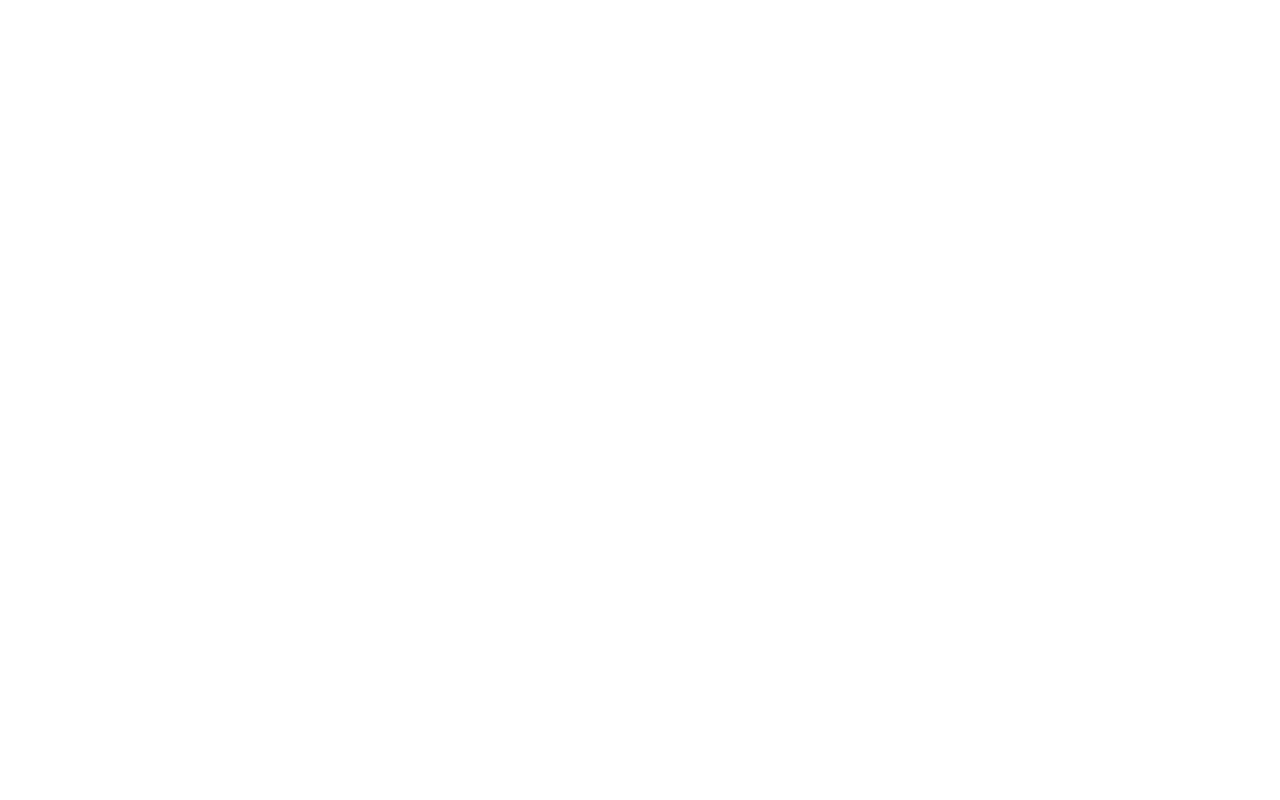
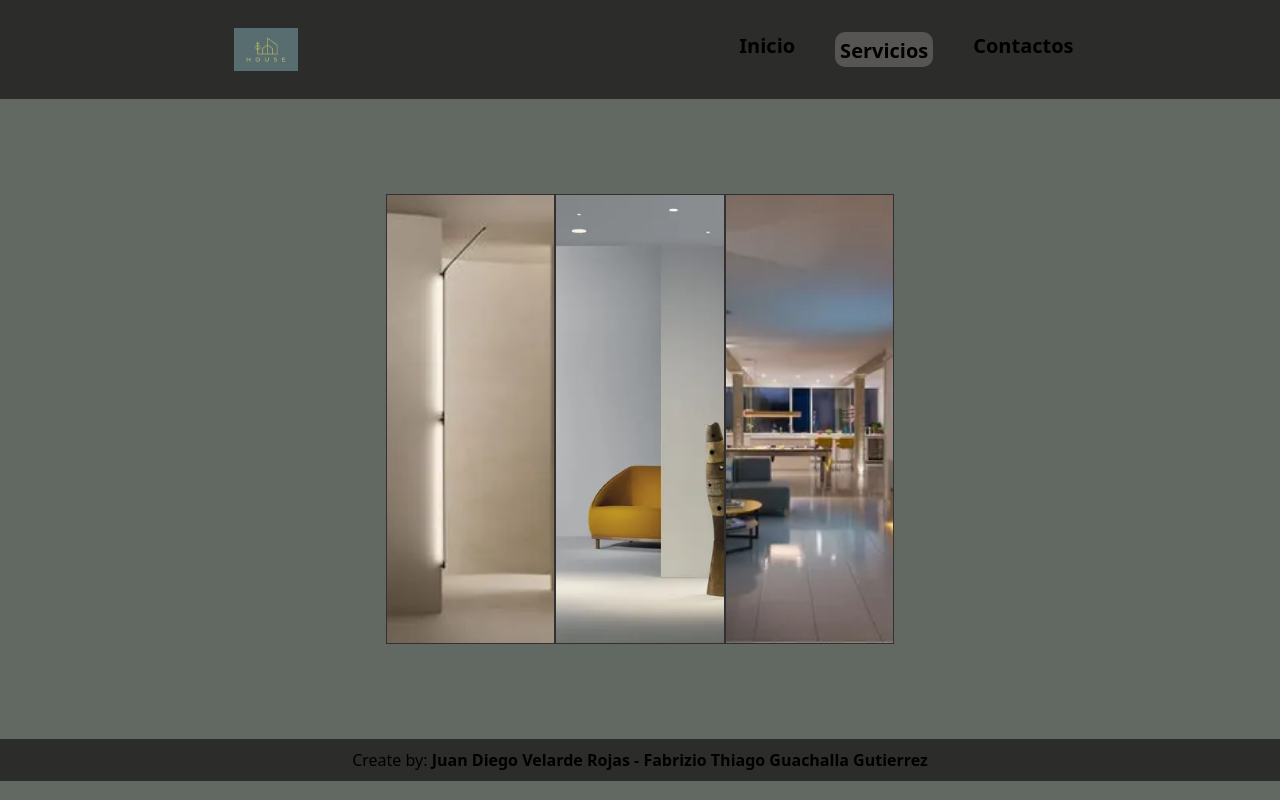
Before and after one commit to FabriGG-commits/Juanzio, a plain HTML site: page SERVICIOS.HTML in a window 1280 px wide. Drawn offline with Linux system fonts and the light colour scheme.

Commit message:
Add files via upload

```diff
--- a/SERVICIOS.HTML
+++ b/SERVICIOS.HTML
@@ -0,0 +1,33 @@
+<!DOCTYPE html>
+<html lang="en">
+<head>
+    <meta charset="UTF-8">
+    <meta name="viewport" content="width=device-width, initial-scale=1.0">
+    <title>servicios</title>
+    <link rel="stylesheet" href="styles.css">
+</head>
+<body>
+ <header>
+   <nav>
+      <img src="logocasa.webp" alt="logo">
+      <div>
+       <a href="index.html">Inicio</a>
+       <a id="indicador" href="SERVICIOS.HTML">Servicios</a>
+       <a href="CONTACTOS.HTML">Contactos</a>
+      </div>
+
+ </header>
+ </nav>
+   <div class="contenidoservicios"> <div class="contenido">
+    <section class="galeria">
+      <img src="fondo2.webp" alt="">
+      <img src="fondocute.webp" alt="">
+      <img src="Diseño-Iluminación-vivienda.webp" alt="">
+    </section>
+  </div>
+</div>
+</nav>
+
+ <footer>Create by: <b>Juan Diego Velarde Rojas - Fabrizio Thiago Guachalla Gutierrez</b></footer>
+</body>
+</html>
--- a/styles.css
+++ b/styles.css
@@ -1,3 +1,12 @@
+#indicador{
+background-color: rgb(87, 84, 84);
+border-radius: 10px;
+height: 35px;
+padding: 5px;
+justify-content: center;
+text-align: center;
+opacity: 8;
+}
 *{
     margin: 0;
     padding: 0;
@@ -7,6 +16,11 @@
 }
 body{
     background-color: #626962;
+    background-image: url();
+    background-position: center center;
+    background-repeat: no-repeat;
+    background-size: cover;
+    background-attachment: fixed;
 }
 header{
     background-color:rgb(44, 44, 43);
@@ -39,3 +53,48 @@ nav div a:hover{
     border-bottom: 2px solid blACK;
     border-color: rgb(168, 103, 56);
 }
+.contenido{
+   height: 80vh;
+   display: grid;
+   place-items: center;
+
+}
+.contenidoservicios{
+   height: 80vh;
+   display: grid;
+   place-items: center;
+
+}
+.contenidocontactos{
+   height: 80vh;
+   display: grid;
+   place-items: center;
+
+}
+footer{
+    background-color:rgb(44, 44, 43);
+    padding: 10px;
+    text-align: center;
+}
+.galeria{
+    display: flex;
+    width: 508px;
+    height: 450px;
+
+
+}
+section img{
+    width: 0;
+    flex-grow: 1;
+    object-fit:cover;
+    opacity: 8;
+    transition: .5s ease;
+    border: rgb(49, 49, 49) 1px solid;
+}
+section img:hover{
+    cursor: crosshair;
+    width: 300px;
+    opacity: 1;
+    filter: contrast(120%);
+    border: #626962 solid 1px;
+}
```
Also changed, not shown: CONTACTOS.HTML (+9 -5 lines), index.html (+6 -4 lines), Diseño-Iluminación-vivienda.webp (added), casafondo.webp, casafondo2.webp, casamoderna.webp (added), fondo2.webp (added), fondocute.webp (added), paisaje.webp (added), pizzafondo.webp (added), pizzas4k.webp (added).
